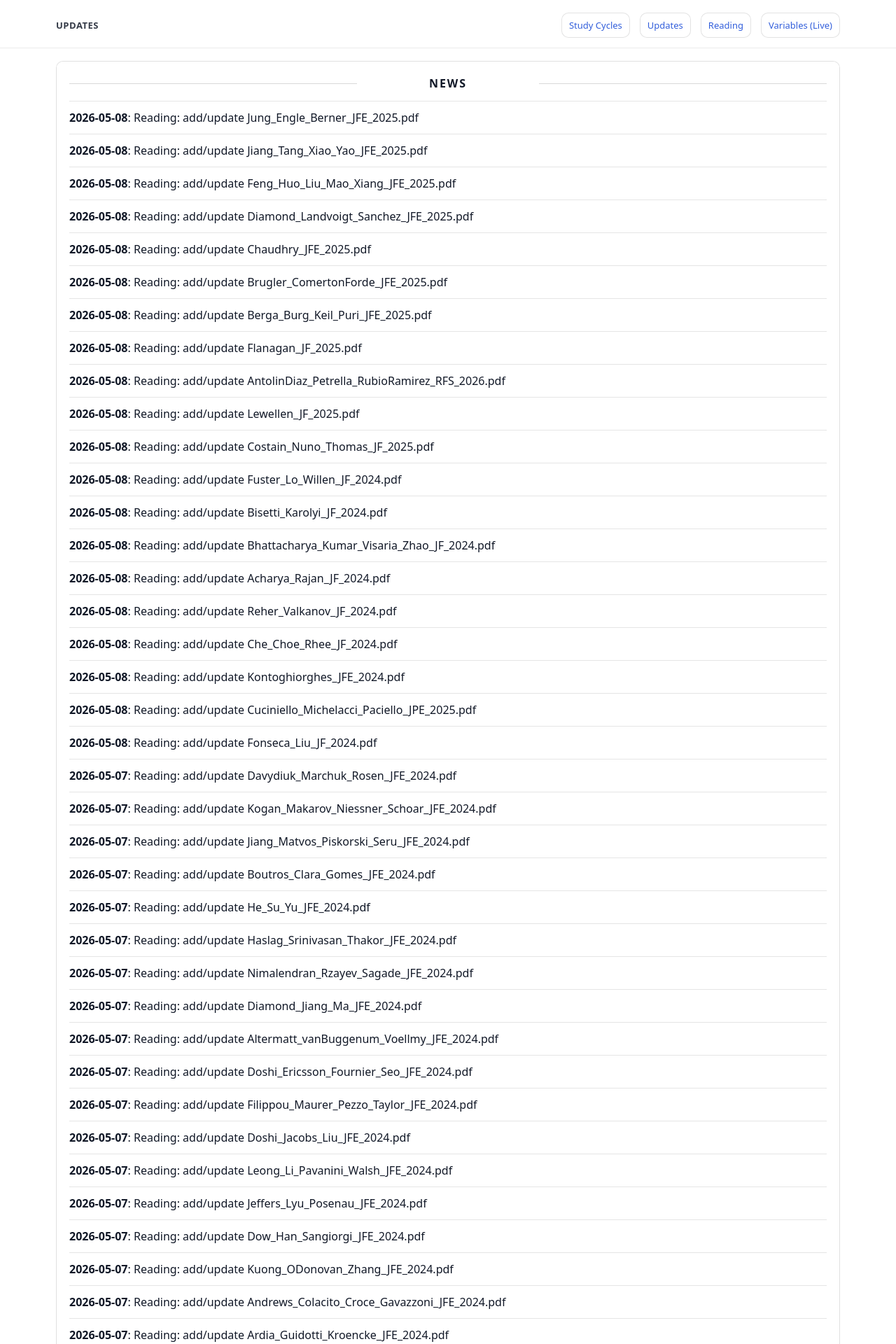
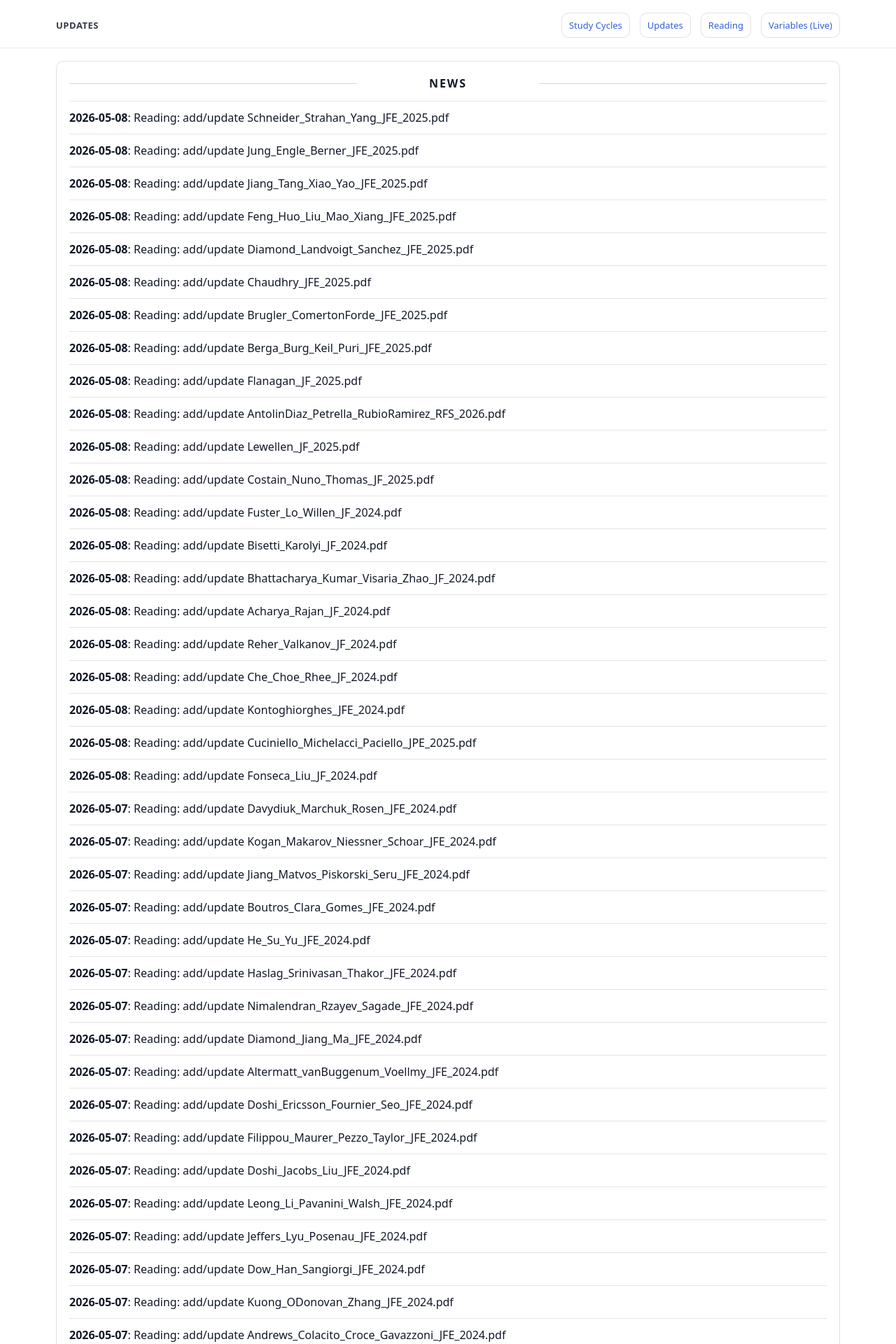
Before and after one commit to yaxinzn/study-archive, a Jekyll site: the page built from updates/index.md, in a window 1280 px wide. Shown: the top 1920 px of the page at 70% size. Built offline with Jekyll 4.4.1, drawn with Linux system fonts in a browser that asks for light colours; some of the changed text lies outside the part shown.

Commit message:
chore: update NEWS feed

```diff
--- a/_data/news.yml
+++ b/_data/news.yml
@@ -1,4 +1,7 @@
 # Auto-generated update history (sorted newest -> oldest). Do not edit manually.
+- ts: "1778231621"
+  date: "2026-05-08"
+  title: "Reading: add/update Schneider_Strahan_Yang_JFE_2025.pdf"
 - ts: "1778231128"
   date: "2026-05-08"
   title: "Reading: add/update Jung_Engle_Berner_JFE_2025.pdf"
```
